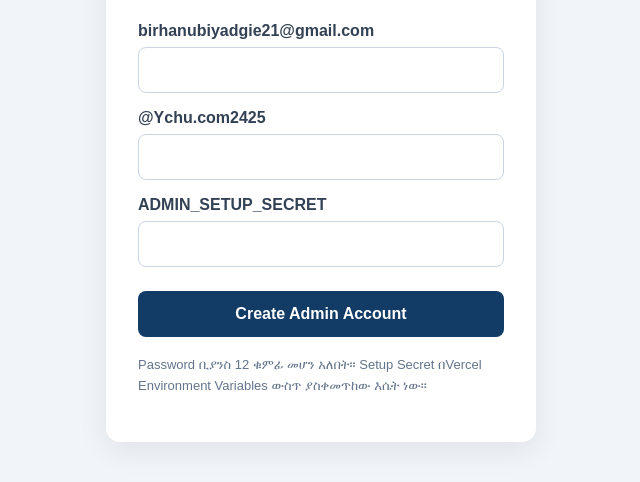
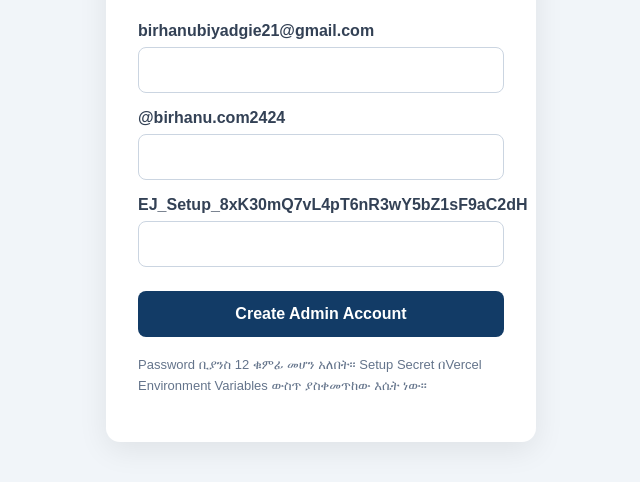
Before and after one commit to birhanubiyadgie23-sys/EthiopiaJobs, a website: page public/admin-setup.html in a window 1280 px wide. Shown: the part 228-710 px from the top of the page, without its empty margins (319-959 px from the left). Drawn offline with Linux system fonts and the light colour scheme.

Commit message:
Update admin-setup.html

```diff
--- a/public/admin-setup.html
+++ b/public/admin-setup.html
@@ -111,7 +111,7 @@
         required
       >
 
-      <label for="password">@Ychu.com2425</label>
+      <label for="password">@birhanu.com2424</label>
       <input
         type="password"
         id="password"
@@ -121,7 +121,7 @@
         required
       >
 
-      <label for="setupSecret">ADMIN_SETUP_SECRET</label>
+      <label for="setupSecret">EJ_Setup_8xK30mQ7vL4pT6nR3wY5bZ1sF9aC2dH</label>
       <input
         type="password"
         id="setupSecret"
```
